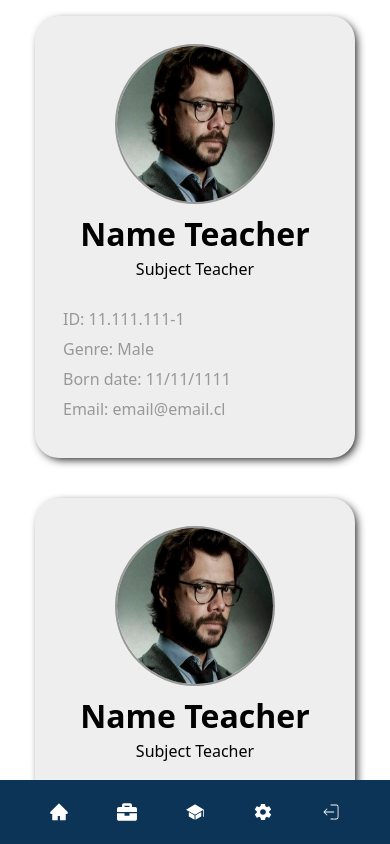
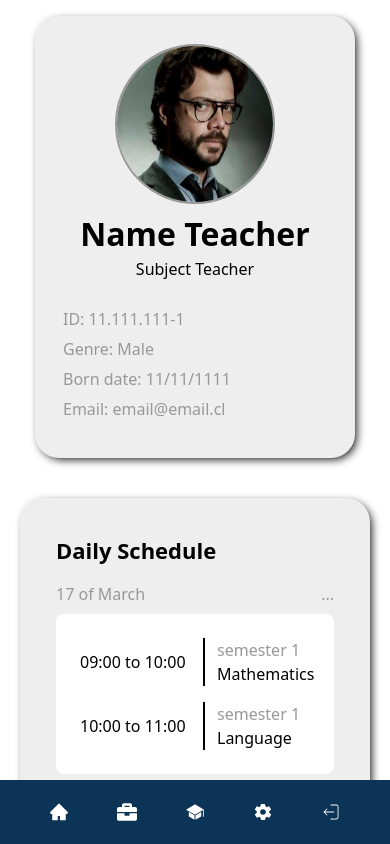
Before and after one commit to javonunezz/teacher_book_front, a React (Vite) app: page /home in a window 390 px wide. Built offline with nearby package versions, Linux system fonts and the light colour scheme.

Commit message:
fix[home] fix responsive design and home elements were added

```diff
--- a/src/components/organisms/pages/page_home/Home.jsx
+++ b/src/components/organisms/pages/page_home/Home.jsx
@@ -1,11 +1,17 @@
 import { CardTeacher } from "./CardTeacher";
+import { DailySchedule } from "./DailySchedule";
+import { SubjectTeacher } from "./SubjectTeacher";
 
 export const Home = () => {
   return (
-    <>
-      <CardTeacher />
-      <CardTeacher />
-      <CardTeacher />
-    </>
+    <div className="flex flex-wrap justify-center gap-y-10 md:grid md:grid-rows-2 md:gap-y-0">
+      <div className="flex w-full flex-wrap items-center justify-center gap-10 lg:gap-20">
+        <CardTeacher />
+        <DailySchedule />
+      </div>
+      <div className="flex w-screen items-center justify-center">
+        <SubjectTeacher />
+      </div>
+    </div>
   );
 };
```
